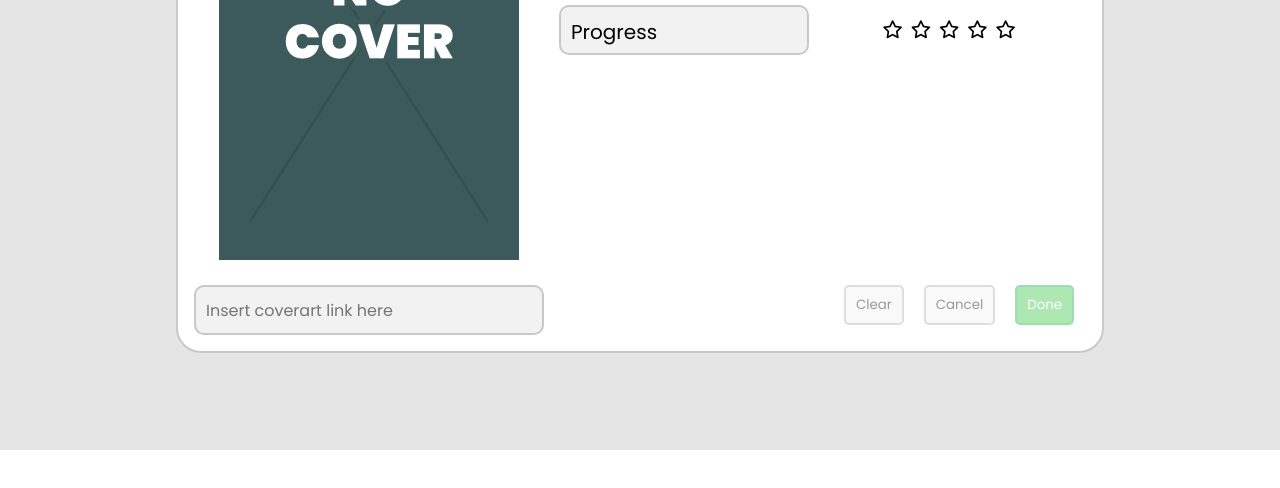
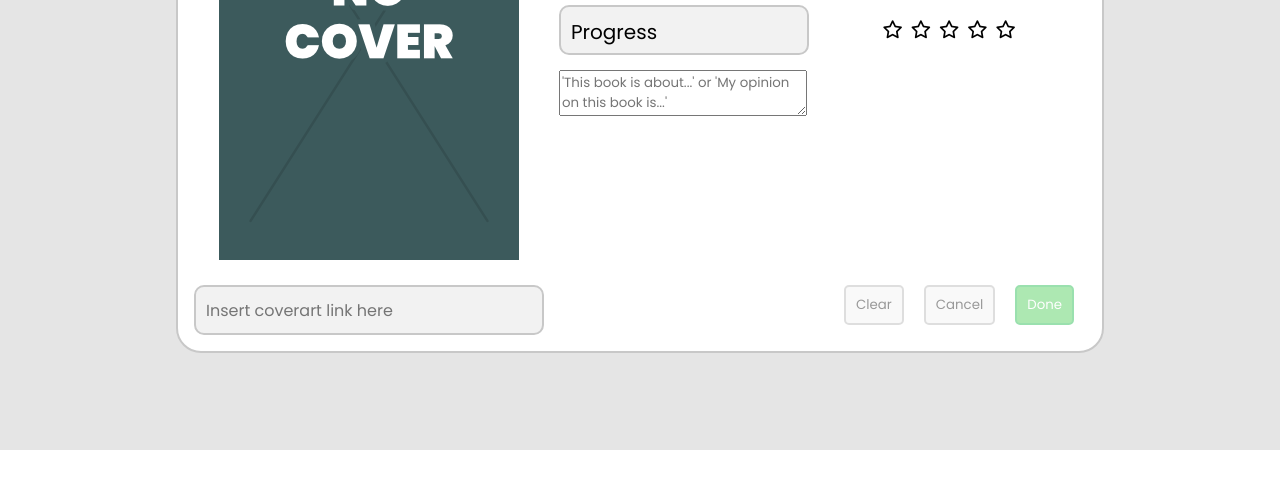
Before and after one commit to saikendream/myLib, a plain HTML site: page index.html in a window 1280 px wide. Both pictures are taken after a click on the button 900 px from the left and 65 px from the top of the page. Shown: the part 350-838 px from the top of the page. Drawn offline with Linux system fonts and the light colour scheme.

Commit message:
Added SINOPSIS textarea

```diff
--- a/index.html
+++ b/index.html
@@ -52,6 +52,10 @@
                     <i class="fa-regular fa-star"></i><i class="fa-regular fa-star"></i><i class="fa-regular fa-star"></i><i class="fa-regular fa-star"></i><i class="fa-regular fa-star"></i>
                 </div>
 
+                <div id="container-sinopsis">
+                    <textarea name="book-sinopsis" id="book-sinopsis" placeholder="'This book is about...' or 'My opinion on this book is...'"></textarea>
+                </div>
+
                 <div id="input-btns">
                     <button id="input-clear" type="reset">Clear</button>
                     <button id="input-cancel">Cancel</button>
```
